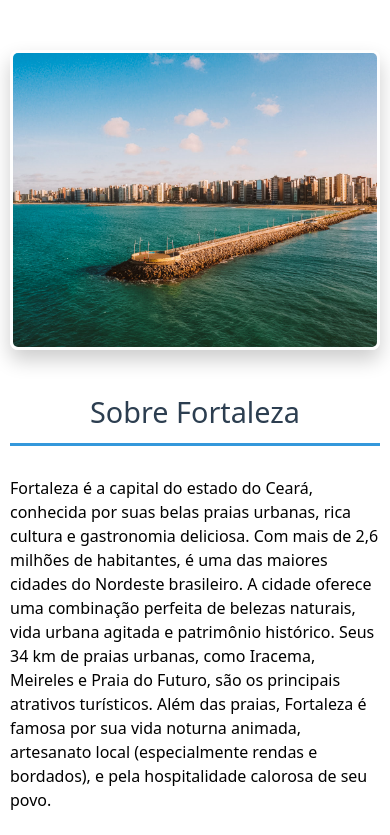
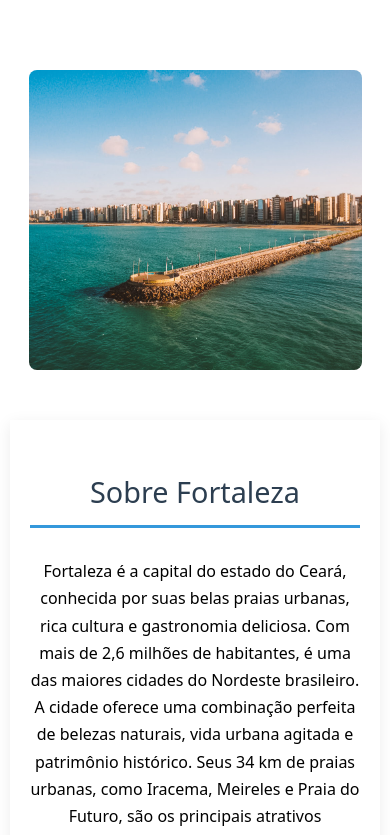
Before and after one commit to ricardo11t/projeto-ficai, a React (Vite) app: page /fortaleza in a window 390 px wide. Shown: the top 835 px of the page. Built offline with nearby package versions, Linux system fonts and the light colour scheme.

Commit message:
Atualização

```diff
--- a/src/assets/styles/Fortaleza.css
+++ b/src/assets/styles/Fortaleza.css
@@ -13,42 +13,136 @@
   border-bottom: 3px solid #3498db;
 }
 
-/* Imagem Principal */
+
+/* Layout Desktop - Imagem e texto lado a lado */
+.sobre-container {
+  display: flex;
+  gap: 40px;
+  align-items: flex-start;
+  margin: 40px 0;
+}
+
 .image-container {
-  position: relative;
-  margin: 40px 0;
+  flex: 1;
+  min-width: 45%;
+  margin: 0;
 }
 
 .main-header-image {
   width: 100%;
-  height: 500px;
+  height: 400px;
   object-fit: cover;
-  border-radius: 15px;
-  margin: 30px 0;
-  border: 3px solid #fff;
-  box-shadow: 0 10px 20px rgba(0,0,0,0.2);
-  filter: brightness(0.95) contrast(1.1);
-  transition: all 0.3s ease;
+  border-radius: 12px;
 }
 
-.image-container::before {
-  content: "";
-  position: absolute;
-  top: 0;
-  left: 0;
-  width: 100%;
-  height: 100%;
-  background: linear-gradient(45deg, rgba(255,255,255,0.1) 0%, rgba(0,0,0,0.1) 100%);
-  border-radius: 15px;
+.sobre-fortal {
+  flex: 1;
+  padding: 20px 30px;
 }
 
-.main-header-image:hover {
-  transform: scale(1.01);
-  filter: brightness(1) contrast(1.2);
-  box-shadow: 0 15px 30px rgba(0,0,0,0.3);
+/* Layout Mobile */
+@media (max-width: 768px) {
+  .sobre-container {
+    flex-direction: column;
+    align-items: center;
+    gap: 30px;
+  }
+
+  .image-container {
+    width: 80% !important; /* Força 80% da largura */
+    margin: 0 auto;
+    flex: none;
+  }
+
+  .main-header-image {
+    height: 300px;
+    width: 100%; /* Preenche 100% do container pai (que tem 80% da tela) */
+  }
+
+  .sobre-fortal {
+    width: 100%;
+    padding: 20px 0;
+    text-align: center;
+  }
+
+  /* Ajuste adicional para telas muito pequenas */
+  @media (max-width: 480px) {
+    .image-container {
+      width: 90% !important;
+    }
+
+    .main-header-image {
+      height: 250px;
+    }
+  }
+}
+/* Responsivo */
+@media (max-width: 992px) {
+  .sobre-container {
+    flex-direction: column;
+    gap: 30px;
+  }
+
+  .image-container,
+  .sobre-fortal {
+    width: 100%;
+    flex: none;
+  }
+
+  .main-header-image {
+    height: 350px;
+  }
+
+  .sobre-fortal {
+    padding: 25px;
+    box-shadow: 0 4px 15px rgba(0,0,0,0.08);
+  }
+
+  .title {
+    font-size: 2rem;
+    text-align: center;
+  }
+
+  .orange-line {
+    left: 50%;
+    transform: translateX(-50%);
+  }
 }
 
-/* Pontos Turísticos */
+@media (max-width: 768px) {
+  .main-header-image {
+    height: 280px;
+  }
+
+  .sobre-fortal {
+    padding: 20px;
+  }
+
+  .title {
+    font-size: 1.8rem;
+    padding-bottom: 12px;
+  }
+
+  .sobre-fortal p {
+    font-size: 1rem;
+    line-height: 1.7;
+  }
+}
+
+@media (max-width: 480px) {
+  .main-header-image {
+    height: 220px;
+  }
+
+  .title {
+    font-size: 1.6rem;
+  }
+
+  .orange-line {
+    width: 60px;
+    height: 2px;
+  }
+}/* Pontos Turísticos */
 .pontos-turisticos-grid {
   display: grid;
   grid-template-columns: repeat(auto-fit, minmax(300px, 1fr));
--- a/src/pages/Fortaleza.jsx
+++ b/src/pages/Fortaleza.jsx
@@ -47,6 +47,7 @@ const Fortaleza = () => {
 
     return (
         <div className='container-fortaleza'>
+            <div className="sobre-container">
                 <div className="image-container">
                     <img
                         src="src/img/fortaleza.jpg"
@@ -57,7 +58,10 @@ const Fortaleza = () => {
                 </div>
 
                 <section className='sobre-fortal'>
-        <h2 className='title'>Sobre Fortaleza</h2>
+                    <h2 className='title'>
+                        Sobre Fortaleza
+                        <span className="orange-line"></span>
+                    </h2>
                     <p>
                         Fortaleza é a capital do estado do Ceará, conhecida por suas belas praias urbanas,
                         rica cultura e gastronomia deliciosa. Com mais de 2,6 milhões de habitantes, é uma
@@ -68,7 +72,7 @@ const Fortaleza = () => {
                         (especialmente rendas e bordados), e pela hospitalidade calorosa de seu povo.
                     </p>
                 </section>
-
+            </div>
             <h2 className='title'>Pontos Turísticos</h2>
 
             <div className="pontos-turisticos-grid">
```
Lines whose indentation alone changed are shown as unchanged.
